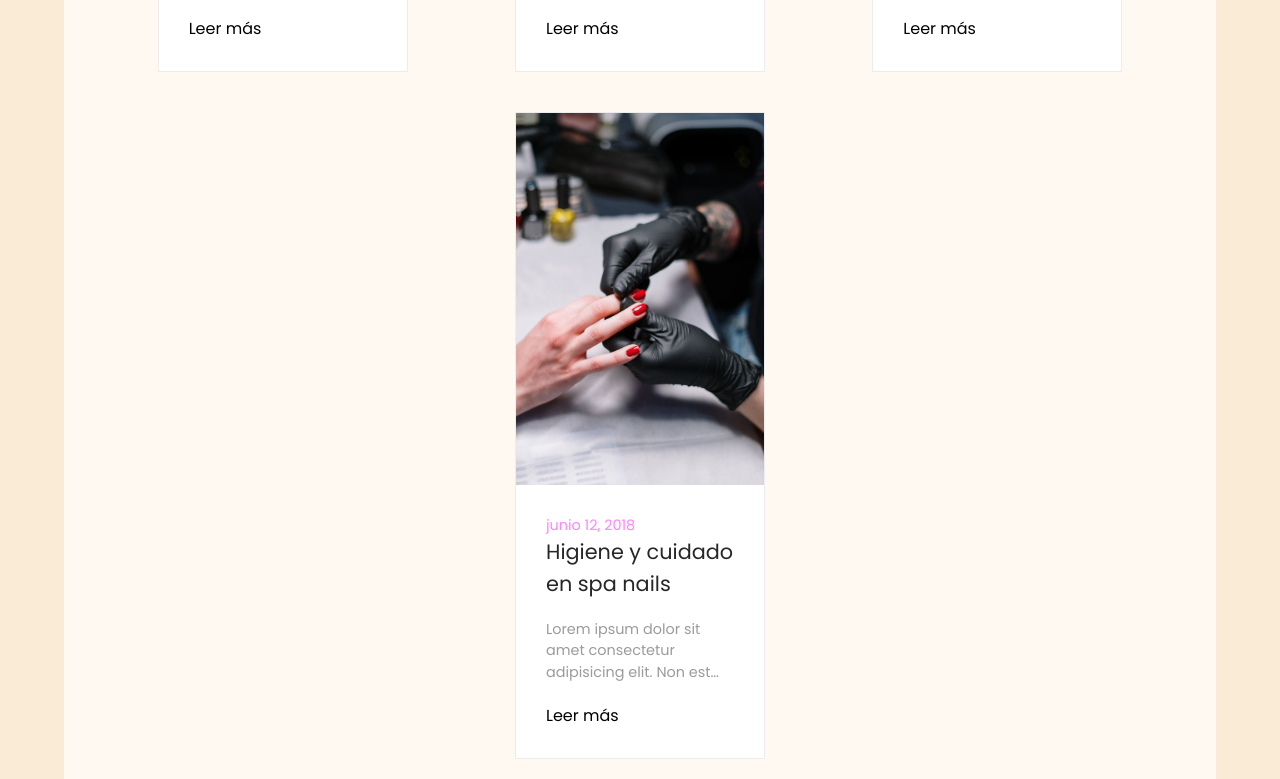
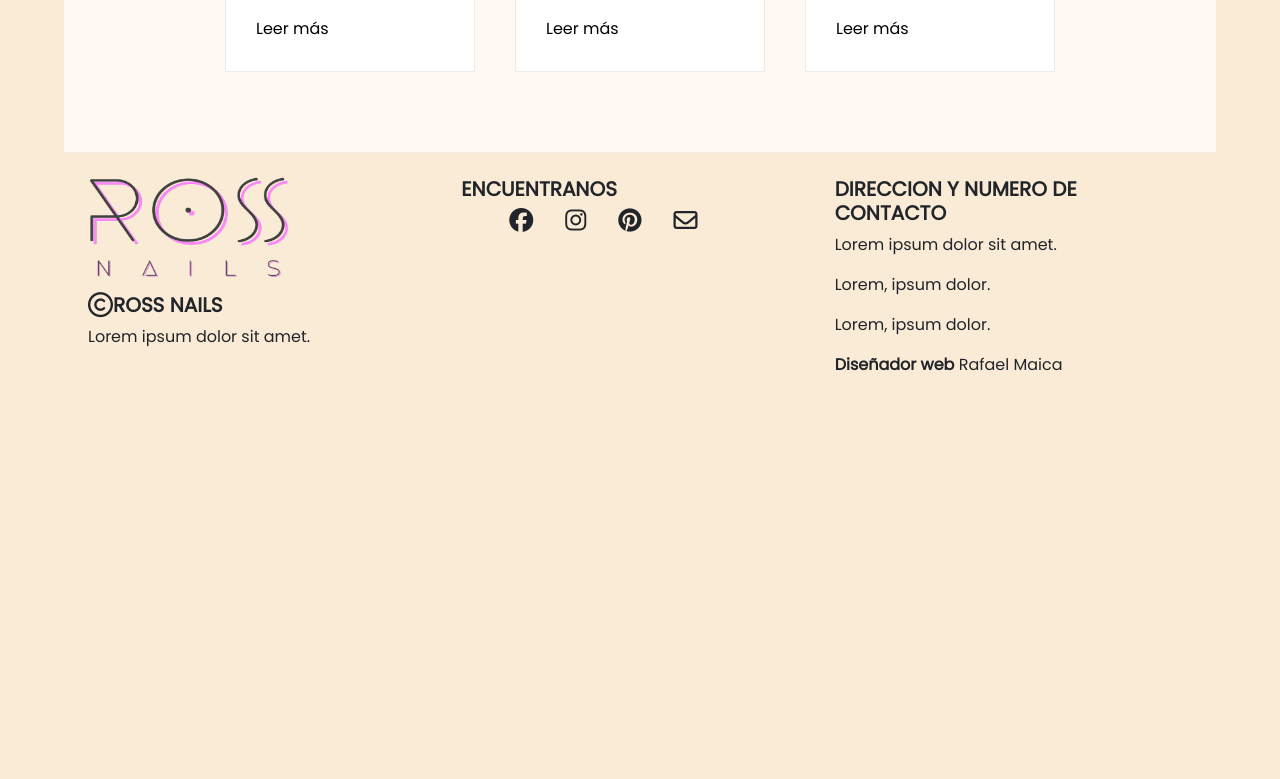
Before and after one commit to RalphMaica/Proyecto_Rafael_Maica, a plain HTML site: page pages/blog.html in a window 1280 px wide. Shown: the part 861-1640 px from the top of the page. After the commit the page ends 1278 px from the top, so only its background shows below. Drawn offline with nearby package versions, Linux system fonts and the light colour scheme.

Commit message:
arreglando desastre

```diff
--- a/pages/blog.html
+++ b/pages/blog.html
@@ -100,16 +100,7 @@
            <a href="http://fascinonails.blogspot.com/2018/06/cuidate-medidas-de-seguridad-e-higiene.html">Leer más</a>
           </div>
         </div>
-        <div class="blog-box">
-          <div class="blog-image">
-          <img src="../img/img-article1.jpg" alt="">
-          </div>
-          <div class="blog-text">
-            <span>junio 12, 2018</span>
-           <a class="blog-title" href="http://fascinonails.blogspot.com/2018/06/cuidate-medidas-de-seguridad-e-higiene.html">Higiene y cuidado en spa nails</a>
-           <p>Lorem ipsum dolor sit amet consectetur adipisicing elit. Non est nihil autem necessitatibus quas. Deserunt pariatur repellat quo dolores minima itaque doloremque! Perspiciatis earum deleniti accusamus, porro eligendi cumque possimus.</p>
-           <a href="http://fascinonails.blogspot.com/2018/06/cuidate-medidas-de-seguridad-e-higiene.html">Leer más</a>
-          </div>
+
 
       </section>
     </main>
```
